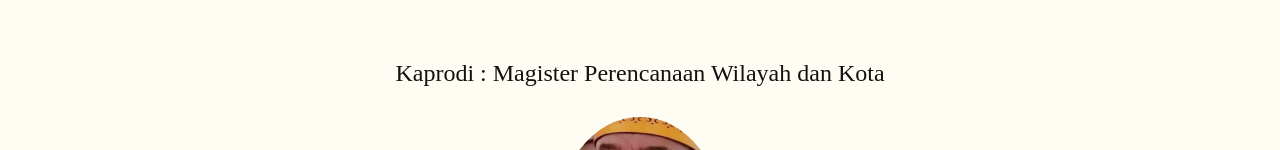
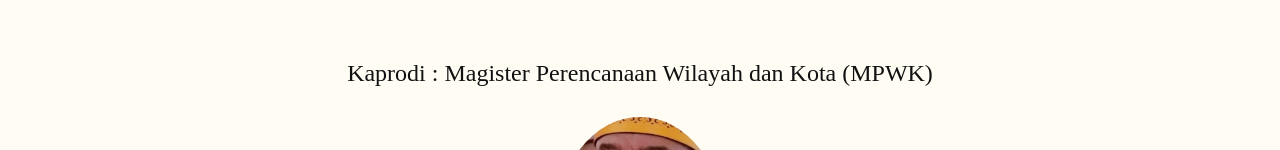
Before and after one commit to B4yusatria/MPWKunpab.github.io, a plain HTML site: page services.html in a window 1280 px wide. Shown: the part 174-324 px from the top of the page. Drawn offline with nearby package versions, Linux system fonts and the light colour scheme; a script that the page names is missing; files whose address does not match are found by name.

Commit message:
Update services.html

```diff
--- a/services.html
+++ b/services.html
@@ -65,7 +65,7 @@
       <!-- service section start -->
       <div class="services_section layout_padding">
          <div class="container">
-            <h1 id="name">Kaprodi : Magister Perencanaan Wilayah dan Kota</h1>
+            <h1 id="name">Kaprodi : Magister Perencanaan Wilayah dan Kota (MPWK)</h1>
             <div class="container">
                <img id="profile-image" src="images/WhatsApp_10.jpeg" alt="Foto Profil">
                <h1 id="name">Dr.Abdi Sugiarto,S.Sos., M.Si</h1>
```
